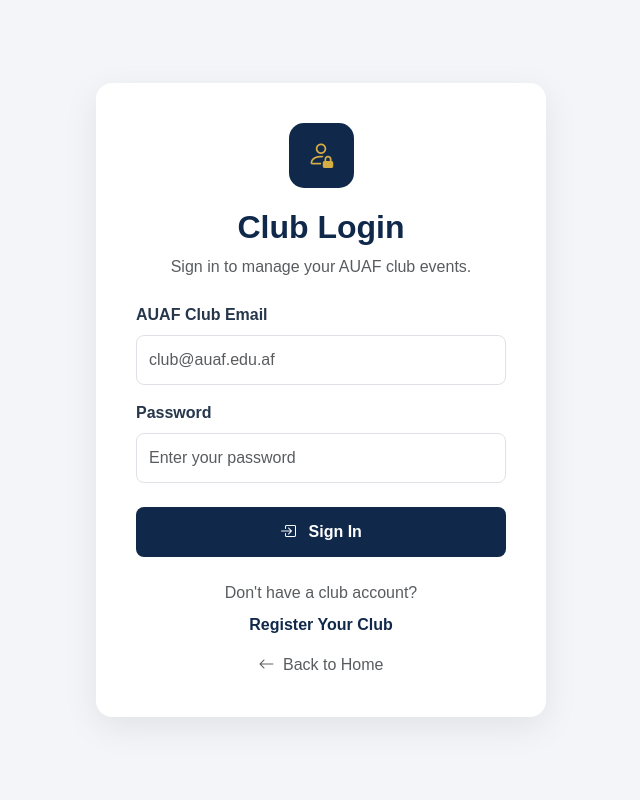
After one commit to Zohra-tech/AUAF-event-management-website, a PHP site: page /club/login.php in a window 1280 px wide. The commit adds this page. Shown: the whole page, without its empty margins (319-959 px from the left). Run offline with PHP 8.4, Linux system fonts and the light colour scheme.

Commit message:
the changes are made

```diff
--- /dev/null
+++ b/club/login.php
@@ -0,0 +1,234 @@
+<?php
+session_start();
+
+require_once __DIR__ . '/../config/database.php';
+
+$error = '';
+$email = '';
+
+if ($_SERVER['REQUEST_METHOD'] === 'POST') {
+
+    $email = strtolower(trim($_POST['email'] ?? ''));
+    $password = $_POST['password'] ?? '';
+
+    if (
+        !filter_var($email, FILTER_VALIDATE_EMAIL) ||
+        !str_ends_with($email, '@auaf.edu.af')
+    ) {
+        $error = 'Please enter a valid AUAF club email address.';
+
+    } elseif ($password === '') {
+        $error = 'Please enter your password.';
+
+    } else {
+        try {
+            $stmt = $pdo->prepare(
+                'SELECT club_id, club_name, email, password_hash
+                 FROM clubs
+                 WHERE email = :email
+                 LIMIT 1'
+            );
+
+            $stmt->execute(['email' => $email]);
+
+            $club = $stmt->fetch();
+
+            if (
+                $club &&
+                password_verify($password, $club['password_hash'])
+            ) {
+                session_regenerate_id(true);
+
+                $_SESSION['club_id'] = (int) $club['club_id'];
+                $_SESSION['club_name'] = $club['club_name'];
+                $_SESSION['club_email'] = $club['email'];
+
+                header('Location: dashboard.php');
+                exit;
+
+            } else {
+                $error = 'Invalid email or password.';
+            }
+
+        } catch (PDOException $e) {
+            error_log('Club login error: ' . $e->getMessage());
+            $error = 'Unable to process your login. Please try again.';
+        }
+    }
+}
+?>
+
+<!DOCTYPE html>
+<html lang="en">
+<head>
+    <meta charset="UTF-8">
+    <meta name="viewport" content="width=device-width, initial-scale=1.0">
+
+    <title>Club Login | AUAF</title>
+
+    <link
+        href="https://cdn.jsdelivr.net/npm/bootstrap@5.3.3/dist/css/bootstrap.min.css"
+        rel="stylesheet"
+    >
+
+    <link
+        rel="stylesheet"
+        href="https://cdn.jsdelivr.net/npm/bootstrap-icons@1.11.3/font/bootstrap-icons.min.css"
+    >
+
+    <style>
+        body {
+            min-height: 100vh;
+            background: #f4f5f8;
+            display: flex;
+            align-items: center;
+            justify-content: center;
+            font-family: Arial, sans-serif;
+        }
+
+        .login-card {
+            width: 100%;
+            max-width: 450px;
+            background: #fff;
+            padding: 40px;
+            border-radius: 16px;
+            box-shadow: 0 10px 35px rgba(0,0,0,0.08);
+        }
+
+        .login-icon {
+            width: 65px;
+            height: 65px;
+            background: #10294b;
+            color: #d6ad45;
+            border-radius: 15px;
+            display: flex;
+            align-items: center;
+            justify-content: center;
+            font-size: 28px;
+            margin: 0 auto 20px;
+        }
+
+        .login-title {
+            color: #10294b;
+            font-weight: 700;
+        }
+
+        .form-label {
+            color: #26364b;
+            font-weight: 600;
+        }
+
+        .form-control {
+            padding: 12px;
+            border-radius: 8px;
+        }
+
+        .login-btn {
+            background: #10294b;
+            color: white;
+            padding: 13px;
+            border: none;
+            border-radius: 8px;
+            font-weight: 600;
+            width: 100%;
+        }
+
+        .login-btn:hover {
+            background: #d6ad45;
+            color: #10294b;
+        }
+
+        .register-link {
+            color: #10294b;
+            font-weight: 600;
+            text-decoration: none;
+        }
+
+        .register-link:hover {
+            color: #b58b28;
+        }
+    </style>
+</head>
+
+<body>
+
+<div class="login-card">
+
+    <div class="login-icon">
+        <i class="bi bi-person-lock"></i>
+    </div>
+
+    <div class="text-center mb-4">
+        <h2 class="login-title">Club Login</h2>
+        <p class="text-muted">
+            Sign in to manage your AUAF club events.
+        </p>
+    </div>
+
+    <?php if ($error !== ''): ?>
+        <div class="alert alert-danger">
+            <?= htmlspecialchars($error, ENT_QUOTES, 'UTF-8') ?>
+        </div>
+    <?php endif; ?>
+
+    <form method="POST" action="">
+
+        <div class="mb-3">
+            <label for="email" class="form-label">
+                AUAF Club Email
+            </label>
+
+            <input
+                type="email"
+                name="email"
+                id="email"
+                class="form-control"
+                placeholder="club@auaf.edu.af"
+                value="<?= htmlspecialchars($email, ENT_QUOTES, 'UTF-8') ?>"
+                required
+            >
+        </div>
+
+        <div class="mb-4">
+            <label for="password" class="form-label">
+                Password
+            </label>
+
+            <input
+                type="password"
+                name="password"
+                id="password"
+                class="form-control"
+                placeholder="Enter your password"
+                required
+            >
+        </div>
+
+        <button type="submit" class="login-btn">
+            <i class="bi bi-box-arrow-in-right me-2"></i>
+            Sign In
+        </button>
+
+    </form>
+
+    <div class="text-center mt-4">
+        <p class="text-muted mb-2">
+            Don't have a club account?
+        </p>
+
+        <a href="\pages\register.php" class="register-link">
+            Register Your Club
+        </a>
+    </div>
+
+    <div class="text-center mt-3">
+        <a href="../index.php" class="text-muted text-decoration-none">
+            <i class="bi bi-arrow-left me-1"></i>
+            Back to Home
+        </a>
+    </div>
+
+</div>
+
+</body>
+</html>
```
Also changed, not shown: club/create-event.php (+111 -27 lines), club/dashboard.php (+13 -0 lines).
